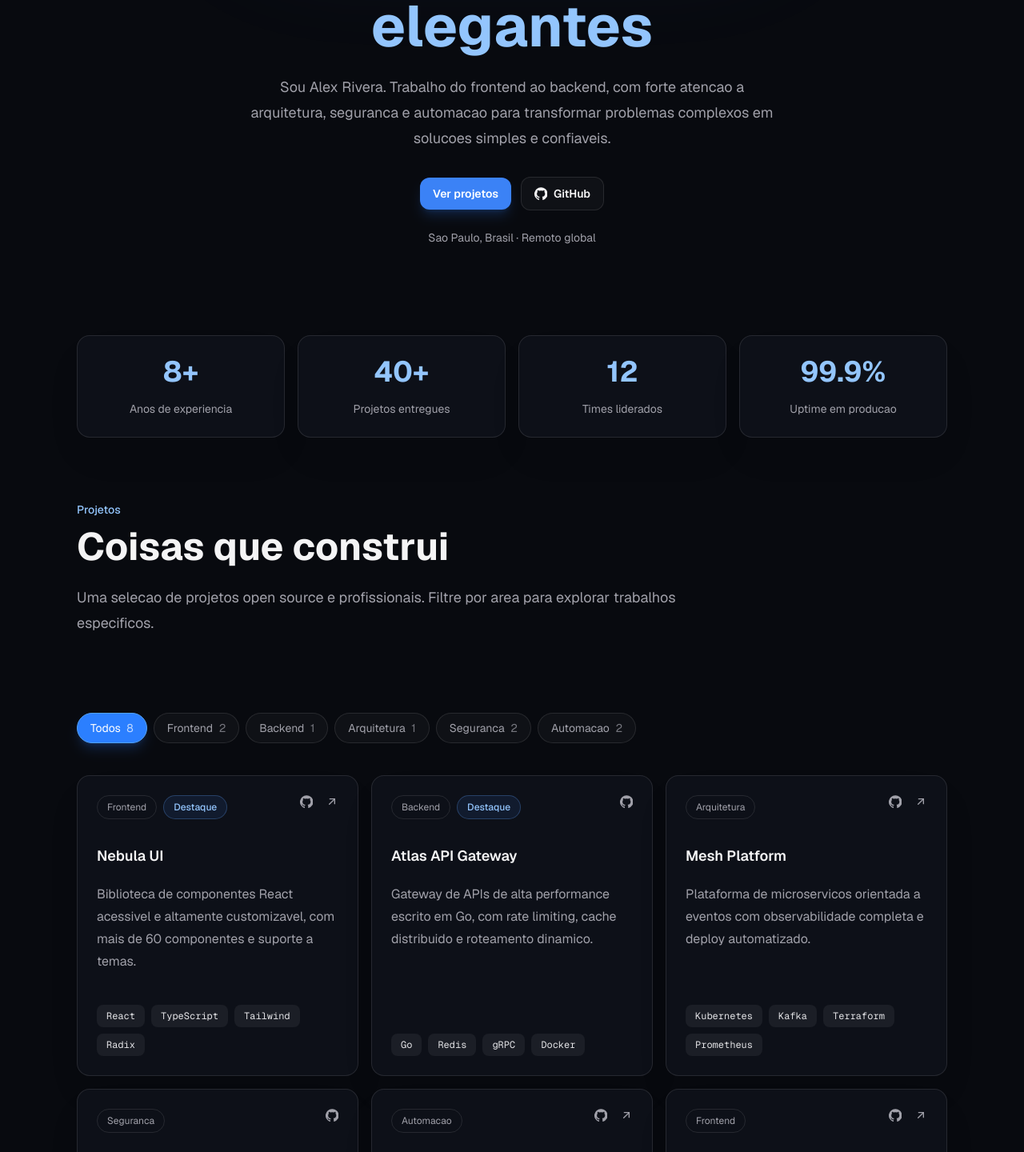
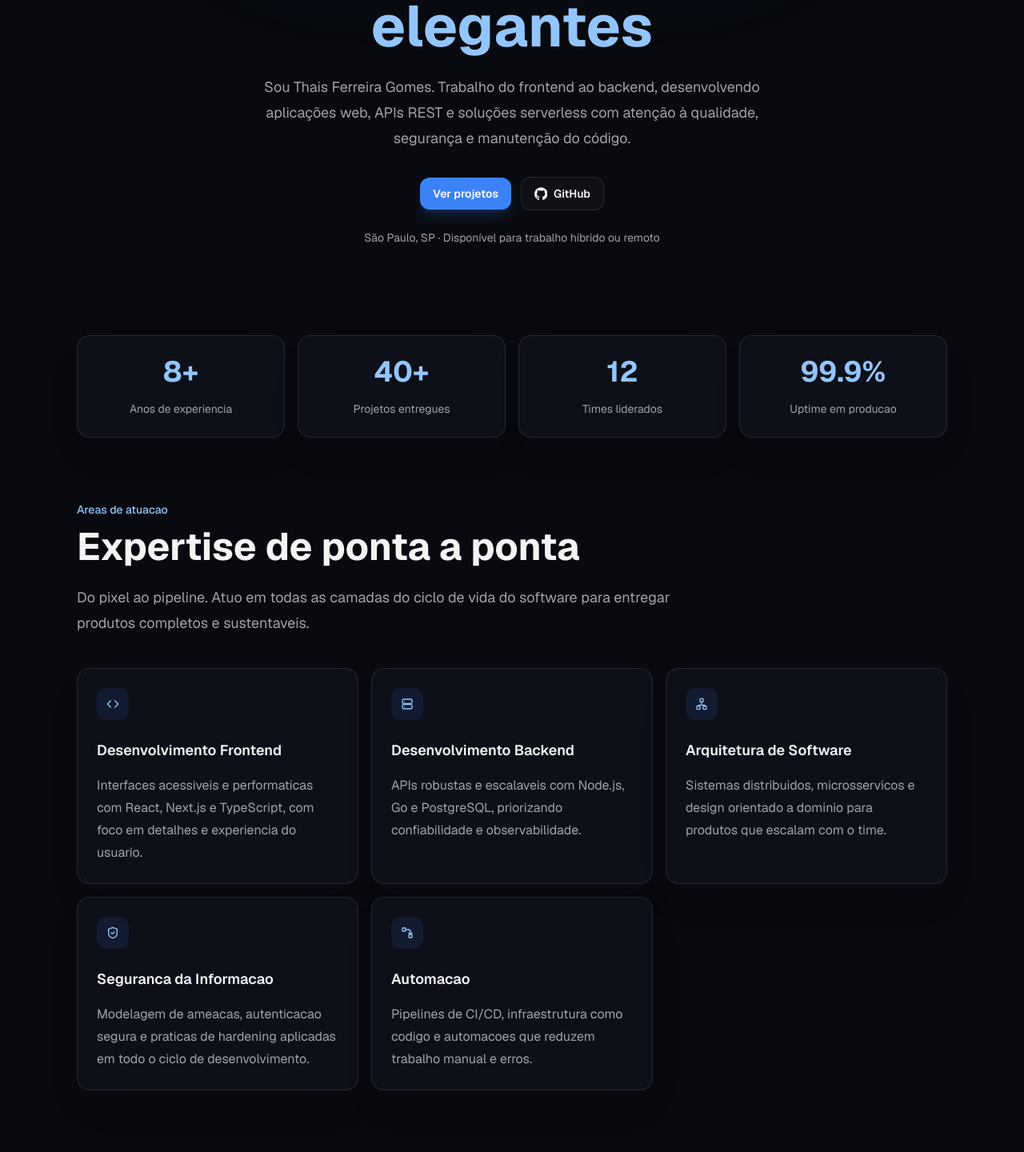
Before and after one commit to ThaisFerreira8/curriculum, a Next.js app in the folder curriculo/: page / in a window 1280 px wide. Shown: the part 450-1890 px from the top of the page at 80% size. Built offline with nearby package versions, Linux system fonts and the light colour scheme.

Commit message:
feat(home): add expertise and personalize portfolio

```diff
--- a/curriculo/src/app/layout.tsx
+++ b/curriculo/src/app/layout.tsx
@@ -13,8 +13,9 @@ const geistMono = Geist_Mono({
 });
 
 export const metadata: Metadata = {
-  title: "Alex Rivera | Projetos",
-  description: "Portfolio de projetos desenvolvido com Next.js e Tailwind CSS.",
+  title: "Thais Ferreira Gomes | Engenheira de Software",
+  description:
+    "Portfólio profissional de Thais Ferreira Gomes, engenheira de software com experiência em desenvolvimento web e segurança da informação.",
 };
 
 export default function RootLayout({
--- a/curriculo/src/app/page.tsx
+++ b/curriculo/src/app/page.tsx
@@ -2,6 +2,7 @@ import { Container } from "@/components/Container";
 import { MainLayout } from "@/components/MainLayout";
 import { ProjectsSection } from "@/components/ProjectsSection";
 import { SectionTitle } from "@/components/SectionTitle";
+import { Expertise } from "@/sections/Expertise";
 import { Hero } from "@/sections/Hero";
 import { Stats } from "@/sections/Stats";
 
@@ -11,6 +12,7 @@ export default function Home() {
       <Container>
         <Hero />
         <Stats />
+        <Expertise />
 
         <section className="flex flex-col gap-8 pb-12 md:flex-row md:items-end md:justify-between">
           <SectionTitle
--- a/curriculo/src/components/Footer.tsx
+++ b/curriculo/src/components/Footer.tsx
@@ -1,22 +1,27 @@
 import { Container } from "./Container";
-import { GithubIcon, LinkedinIcon, MailIcon } from "./icons";
+import { GithubIcon, LinkedinIcon, MailIcon, PhoneIcon } from "./icons";
 import { Brand } from "./Navbar";
 
 const socialLinks = [
   {
-    href: "https://github.com/alexrivera",
+    href: "https://github.com/ThaisFerreira8",
     label: "GitHub",
     icon: <GithubIcon />,
   },
   {
-    href: "https://www.linkedin.com/in/alexrivera",
+    href: "https://www.linkedin.com/in/thais-ferreira-0ba1b71a8/",
     label: "LinkedIn",
     icon: <LinkedinIcon />,
   },
   {
-    href: "mailto:alex@example.com",
+    href: "mailto:thaisferreiragomes8@gmail.com",
     label: "Email",
     icon: <MailIcon />,
+  },
+  {
+    href: "tel:+5511988871281",
+    label: "Telefone",
+    icon: <PhoneIcon />,
   },
 ];
 
@@ -25,9 +30,12 @@ export function Footer() {
     <footer className="border-t border-[color:var(--app-border)] py-9">
       <Container className="flex flex-col gap-6 text-sm text-[var(--app-muted)] md:flex-row md:items-center md:justify-between">
         <Brand />
-        <p className="text-center md:text-left">
-          &copy; 2026 Alex Rivera. Construido com Next.js e Tailwind CSS.
-        </p>
+        <div className="text-center md:text-left">
+          <p>&copy; 2026 Thais Ferreira Gomes.</p>
+          <a className="mt-1 inline-block hover:text-[var(--app-text)]" href="tel:+5511988871281">
+            (11) 98887-1281
+          </a>
+        </div>
         <div className="flex gap-3">
           {socialLinks.map((link) => (
             <a
@@ -35,8 +43,8 @@ export function Footer() {
               className="grid h-9 w-9 place-items-center rounded-full border border-[color:var(--app-border)] text-[var(--app-muted)] transition hover:border-[var(--app-accent-border)] hover:text-[var(--app-text)] focus:outline-none focus:ring-2 focus:ring-[var(--app-accent)] focus:ring-offset-2 focus:ring-offset-[var(--app-bg)]"
               href={link.href}
               aria-label={link.label}
-              target={link.href.startsWith("mailto:") ? undefined : "_blank"}
-              rel={link.href.startsWith("mailto:") ? undefined : "noreferrer"}
+              target={link.href.startsWith("http") ? "_blank" : undefined}
+              rel={link.href.startsWith("http") ? "noreferrer" : undefined}
             >
               {link.icon}
             </a>
--- a/curriculo/src/components/Navbar.tsx
+++ b/curriculo/src/components/Navbar.tsx
@@ -20,7 +20,7 @@ export function Brand() {
       <span className="grid h-9 w-9 shrink-0 place-items-center rounded-[var(--radius-md)] bg-[var(--app-accent)] text-white shadow-lg shadow-blue-500/25">
         <TerminalIcon />
       </span>
-      <span className="truncate">Alex Rivera</span>
+      <span className="truncate">Thais Ferreira Gomes</span>
     </Link>
   );
 }
--- a/curriculo/src/components/icons.tsx
+++ b/curriculo/src/components/icons.tsx
@@ -125,6 +125,103 @@ export function ExternalIcon({ className = "h-4 w-4" }: IconProps) {
   );
 }
 
+export function CodeIcon({ className = "h-4 w-4" }: IconProps) {
+  return (
+    <svg
+      viewBox="0 0 24 24"
+      fill="none"
+      stroke="currentColor"
+      strokeWidth="2"
+      strokeLinecap="round"
+      strokeLinejoin="round"
+      className={className}
+      aria-hidden="true"
+    >
+      <path d="m16 18 6-6-6-6" />
+      <path d="m8 6-6 6 6 6" />
+    </svg>
+  );
+}
+
+export function ServerIcon({ className = "h-4 w-4" }: IconProps) {
+  return (
+    <svg
+      viewBox="0 0 24 24"
+      fill="none"
+      stroke="currentColor"
+      strokeWidth="2"
+      strokeLinecap="round"
+      strokeLinejoin="round"
+      className={className}
+      aria-hidden="true"
+    >
+      <rect width="18" height="8" x="3" y="3" rx="2" />
+      <rect width="18" height="8" x="3" y="13" rx="2" />
+      <path d="M7 7h.01" />
+      <path d="M7 17h.01" />
+    </svg>
+  );
+}
+
+export function NetworkIcon({ className = "h-4 w-4" }: IconProps) {
+  return (
+    <svg
+      viewBox="0 0 24 24"
+      fill="none"
+      stroke="currentColor"
+      strokeWidth="2"
+      strokeLinecap="round"
+      strokeLinejoin="round"
+      className={className}
+      aria-hidden="true"
+    >
+      <rect width="6" height="6" x="9" y="2" rx="1" />
+      <rect width="6" height="6" x="3" y="16" rx="1" />
+      <rect width="6" height="6" x="15" y="16" rx="1" />
+      <path d="M12 8v4" />
+      <path d="M6 16v-2h12v2" />
+    </svg>
+  );
+}
+
+export function ShieldIcon({ className = "h-4 w-4" }: IconProps) {
+  return (
+    <svg
+      viewBox="0 0 24 24"
+      fill="none"
+      stroke="currentColor"
+      strokeWidth="2"
+      strokeLinecap="round"
+      strokeLinejoin="round"
+      className={className}
+      aria-hidden="true"
+    >
+      <path d="M20 13c0 5-3.5 7.5-8 9-4.5-1.5-8-4-8-9V5l8-3 8 3v8Z" />
+      <path d="m9 12 2 2 4-4" />
+    </svg>
+  );
+}
+
+export function WorkflowIcon({ className = "h-4 w-4" }: IconProps) {
+  return (
+    <svg
+      viewBox="0 0 24 24"
+      fill="none"
+      stroke="currentColor"
+      strokeWidth="2"
+      strokeLinecap="round"
+      strokeLinejoin="round"
+      className={className}
+      aria-hidden="true"
+    >
+      <rect width="6" height="6" x="3" y="3" rx="1" />
+      <rect width="6" height="6" x="15" y="15" rx="1" />
+      <path d="M9 6h5a4 4 0 0 1 4 4v5" />
+      <path d="m15 12 3 3 3-3" />
+    </svg>
+  );
+}
+
 export function LinkedinIcon({ className = "h-4 w-4" }: IconProps) {
   return (
     <svg viewBox="0 0 24 24" fill="currentColor" className={className} aria-hidden="true">
@@ -150,3 +247,20 @@ export function MailIcon({ className = "h-4 w-4" }: IconProps) {
     </svg>
   );
 }
+
+export function PhoneIcon({ className = "h-4 w-4" }: IconProps) {
+  return (
+    <svg
+      viewBox="0 0 24 24"
+      fill="none"
+      stroke="currentColor"
+      strokeWidth="2"
+      strokeLinecap="round"
+      strokeLinejoin="round"
+      className={className}
+      aria-hidden="true"
+    >
+      <path d="M22 16.9v3a2 2 0 0 1-2.2 2 19.8 19.8 0 0 1-8.6-3.1 19.5 19.5 0 0 1-6-6A19.8 19.8 0 0 1 2.1 4.2 2 2 0 0 1 4.1 2h3a2 2 0 0 1 2 1.7c.1 1 .4 2 .7 2.9a2 2 0 0 1-.5 2.1L8.1 9.9a16 16 0 0 0 6 6l1.2-1.2a2 2 0 0 1 2.1-.5c.9.3 1.9.6 2.9.7a2 2 0 0 1 1.7 2Z" />
+    </svg>
+  );
+}
--- a/curriculo/src/sections/Expertise.tsx
+++ b/curriculo/src/sections/Expertise.tsx
@@ -0,0 +1,74 @@
+import type { ReactNode } from "react";
+import { Card } from "@/components/Card";
+import {
+  CodeIcon,
+  NetworkIcon,
+  ServerIcon,
+  ShieldIcon,
+  WorkflowIcon,
+} from "@/components/icons";
+import { SectionTitle } from "@/components/SectionTitle";
+
+type ExpertiseItem = {
+  title: string;
+  description: string;
+  icon: ReactNode;
+};
+
+const expertiseItems: ExpertiseItem[] = [
+  {
+    title: "Desenvolvimento Frontend",
+    description:
+      "Interfaces acessiveis e performaticas com React, Next.js e TypeScript, com foco em detalhes e experiencia do usuario.",
+    icon: <CodeIcon />,
+  },
+  {
+    title: "Desenvolvimento Backend",
+    description:
+      "APIs robustas e escalaveis com Node.js, Go e PostgreSQL, priorizando confiabilidade e observabilidade.",
+    icon: <ServerIcon />,
+  },
+  {
+    title: "Arquitetura de Software",
+    description:
+      "Sistemas distribuidos, microsservicos e design orientado a dominio para produtos que escalam com o time.",
+    icon: <NetworkIcon />,
+  },
+  {
+    title: "Seguranca da Informacao",
+    description:
+      "Modelagem de ameacas, autenticacao segura e praticas de hardening aplicadas em todo o ciclo de desenvolvimento.",
+    icon: <ShieldIcon />,
+  },
+  {
+    title: "Automacao",
+    description:
+      "Pipelines de CI/CD, infraestrutura como codigo e automacoes que reduzem trabalho manual e erros.",
+    icon: <WorkflowIcon />,
+  },
+];
+
+export function Expertise() {
+  return (
+    <section className="pb-[var(--space-section-y)]" aria-label="Expertise de ponta a ponta">
+      <SectionTitle
+        className="mb-10"
+        description="Do pixel ao pipeline. Atuo em todas as camadas do ciclo de vida do software para entregar produtos completos e sustentaveis."
+        eyebrow="Areas de atuacao"
+        title="Expertise de ponta a ponta"
+      />
+
+      <div className="grid gap-4 md:grid-cols-2 lg:grid-cols-3">
+        {expertiseItems.map((item) => (
+          <Card key={item.title} className="min-h-56" interactive>
+            <div className="mb-6 grid h-10 w-10 place-items-center rounded-[var(--radius-md)] bg-[var(--app-accent-soft)] text-[var(--app-accent-text)]">
+              {item.icon}
+            </div>
+            <h3 className="text-lg font-semibold text-[var(--app-text)]">{item.title}</h3>
+            <p className="mt-4 leading-7 text-[var(--app-muted)]">{item.description}</p>
+          </Card>
+        ))}
+      </div>
+    </section>
+  );
+}
--- a/curriculo/src/sections/Hero.tsx
+++ b/curriculo/src/sections/Hero.tsx
@@ -12,24 +12,24 @@ export function Hero() {
 
       <div className="relative mx-auto flex max-w-4xl flex-col items-center">
         <Badge className="mb-6" variant="accent">
-          Disponivel para novas oportunidades
+          Disponível para oportunidades em Desenvolvimento de Software
         </Badge>
 
         <h1 className="max-w-4xl text-5xl font-bold tracking-normal text-[var(--app-text)] sm:text-6xl lg:text-7xl">
-          Engenheiro de Software construindo produtos{" "}
-          <span className="text-[var(--app-accent-text)]">rapidos, seguros e elegantes</span>
+          Engenheira de Software construindo produtos{" "}
+          <span className="text-[var(--app-accent-text)]">rápidos, seguros e elegantes</span>
         </h1>
 
         <p className="mt-6 max-w-2xl text-base leading-8 text-[var(--app-muted)] sm:text-lg">
-          Sou Alex Rivera. Trabalho do frontend ao backend, com forte atencao a
-          arquitetura, seguranca e automacao para transformar problemas complexos
-          em solucoes simples e confiaveis.
+          Sou Thais Ferreira Gomes. Trabalho do frontend ao backend, desenvolvendo
+          aplicações web, APIs REST e soluções serverless com atenção à qualidade,
+          segurança e manutenção do código.
         </p>
 
         <div className="mt-8 flex flex-col items-center gap-3 sm:flex-row">
           <ButtonLink href="/#projects">Ver projetos</ButtonLink>
           <ButtonLink
-            href="https://github.com/alexrivera"
+            href="https://github.com/ThaisFerreira8"
             target="_blank"
             rel="noreferrer"
             variant="secondary"
@@ -40,7 +40,7 @@ export function Hero() {
         </div>
 
         <p className="mt-6 text-sm text-[var(--app-muted)]">
-          Sao Paulo, Brasil · Remoto global
+          São Paulo, SP · Disponível para trabalho híbrido ou remoto
         </p>
       </div>
     </section>
```
